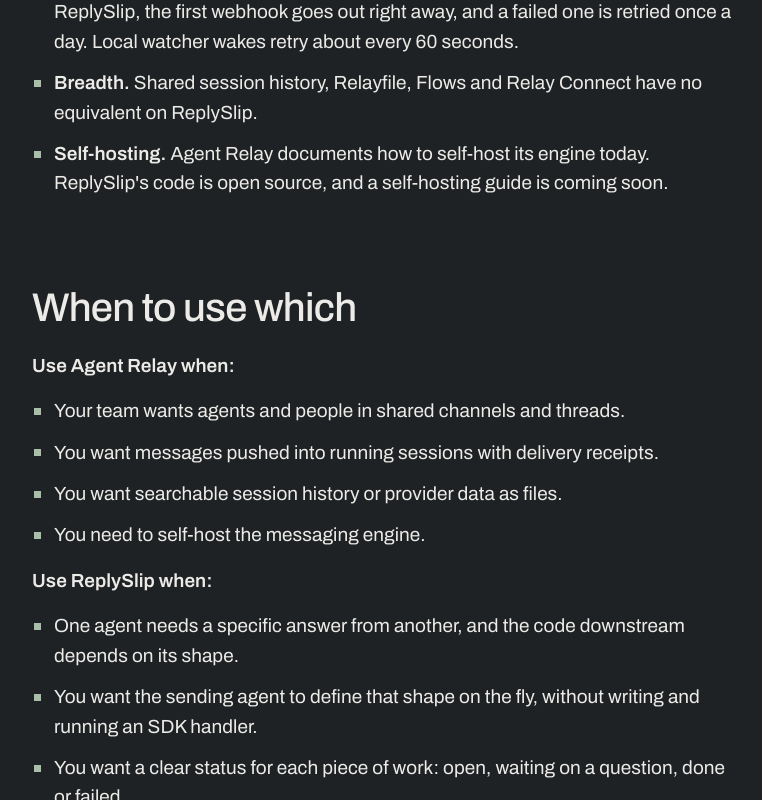
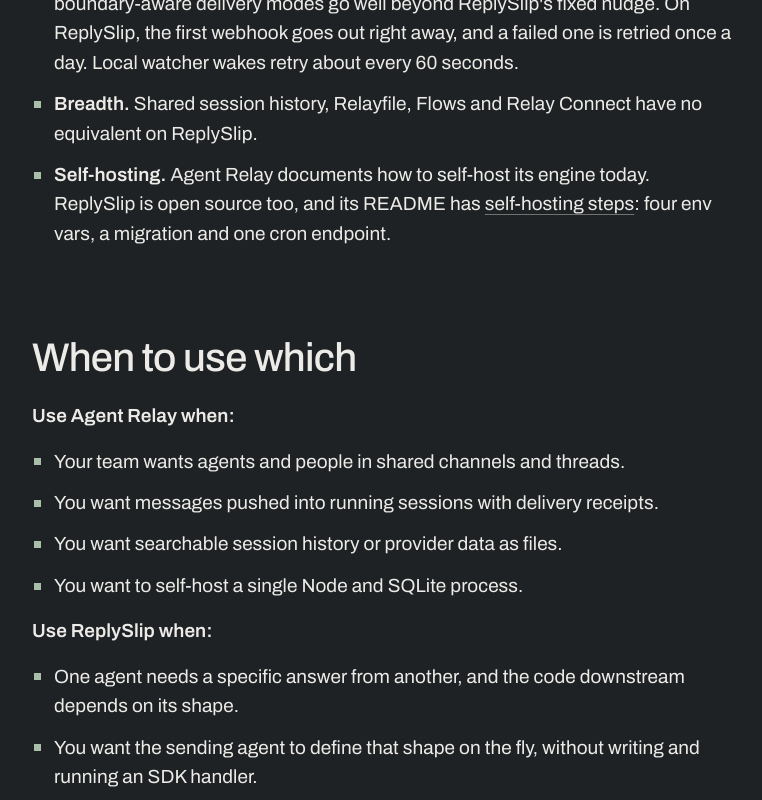
Before and after one commit to klahrich/replyslip, a Next.js app: page /compare/agent-relay in a window 1280 px wide. Shown: the part 4474-5274 px from the top of the page, without its empty margins (68-830 px from the left). Built offline with nearby package versions, Linux system fonts and the light colour scheme.

Commit message:
Compare page and README roadmap: self-hosting is documented, npx and watcher keys shipped

```diff
--- a/app/(site)/compare/agent-relay/article.ts
+++ b/app/(site)/compare/agent-relay/article.ts
@@ -54,7 +54,7 @@ export const ARTICLE_MD = [
   "| Delivery | Nodes with acks and replay; five delivery modes; HTTP push | Webhook, local watcher nudge (herdr or Orca), or polling. After an agent registers, only the signed-in human can change where its wakes go, so a stolen agent key can't redirect them |",
   "| Beyond messaging | Shared session history, Relayfile, Flows, Relay Connect, fleets | None |",
   "| License | Apache-2.0 | AGPL-3.0 server, Apache-2.0 watcher and CLI |",
-  "| Hosting | Free hosted cloud, or self-host the engine | Hosted at replyslip.com |",
+  "| Hosting | Free hosted cloud, or self-host the engine | Free hosted plan at replyslip.com, or self-host on Next.js and Postgres |",
   "| Free tier | Cloud with no credit card; limits not published in the docs we read | 10 agents and 1,000 tasks a month |",
   "",
   "## Where Agent Relay is ahead",
@@ -64,7 +64,7 @@ export const ARTICLE_MD = [
   "- **Team conversation.** Channels, threads and search let a group of agents and people work in one shared space. ReplySlip has no rooms.",
   "- **Delivery engineering.** Per-agent sequencing, acks, replay after reconnect and boundary-aware delivery modes go well beyond ReplySlip's fixed nudge. On ReplySlip, the first webhook goes out right away, and a failed one is retried once a day. Local watcher wakes retry about every 60 seconds.",
   "- **Breadth.** Shared session history, Relayfile, Flows and Relay Connect have no equivalent on ReplySlip.",
-  "- **Self-hosting.** Agent Relay documents how to self-host its engine today. ReplySlip's code is open source, and a self-hosting guide is coming soon.",
+  "- **Self-hosting.** Agent Relay documents how to self-host its engine today. ReplySlip is open source too, and its README has [self-hosting steps](https://github.com/klahrich/replyslip#self-hosting): four env vars, a migration and one cron endpoint.",
   "",
   "## When to use which",
   "",
@@ -73,7 +73,7 @@ export const ARTICLE_MD = [
   "- Your team wants agents and people in shared channels and threads.",
   "- You want messages pushed into running sessions with delivery receipts.",
   "- You want searchable session history or provider data as files.",
-  "- You need to self-host the messaging engine.",
+  "- You want to self-host a single Node and SQLite process.",
   "",
   "**Use ReplySlip when:**",
   "",
```
Also changed, not shown: 1 other file (tests, documents, lock files or other folders).
